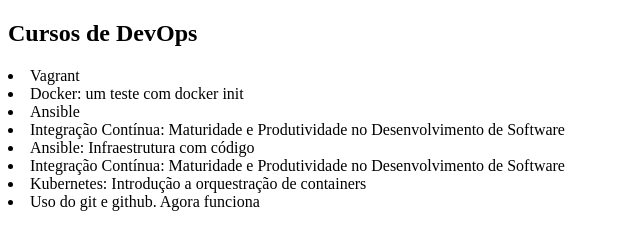
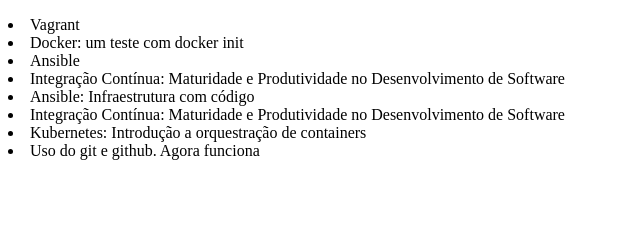
Before and after one commit to welder496/alura-git, a plain HTML site: page index.html in a window 1280 px wide. Shown: the whole page, without its empty margins (0-640 px from the left). Drawn offline with Linux system fonts and the light colour scheme.

Commit message:
revertendo o título

```diff
--- a/index.html
+++ b/index.html
@@ -2,11 +2,9 @@
 <html lang="en">
     <head>
         <meta charset="UTF-8">
-        <title>Lista de Cursos com Cherry-pick</title>
+        <title>Cursos De DevOps</title>
     </head>
     <body>
-        <h2>Cursos de DevOps</h2>
-
         <dl>
             <li>Vagrant</li>
 
```
